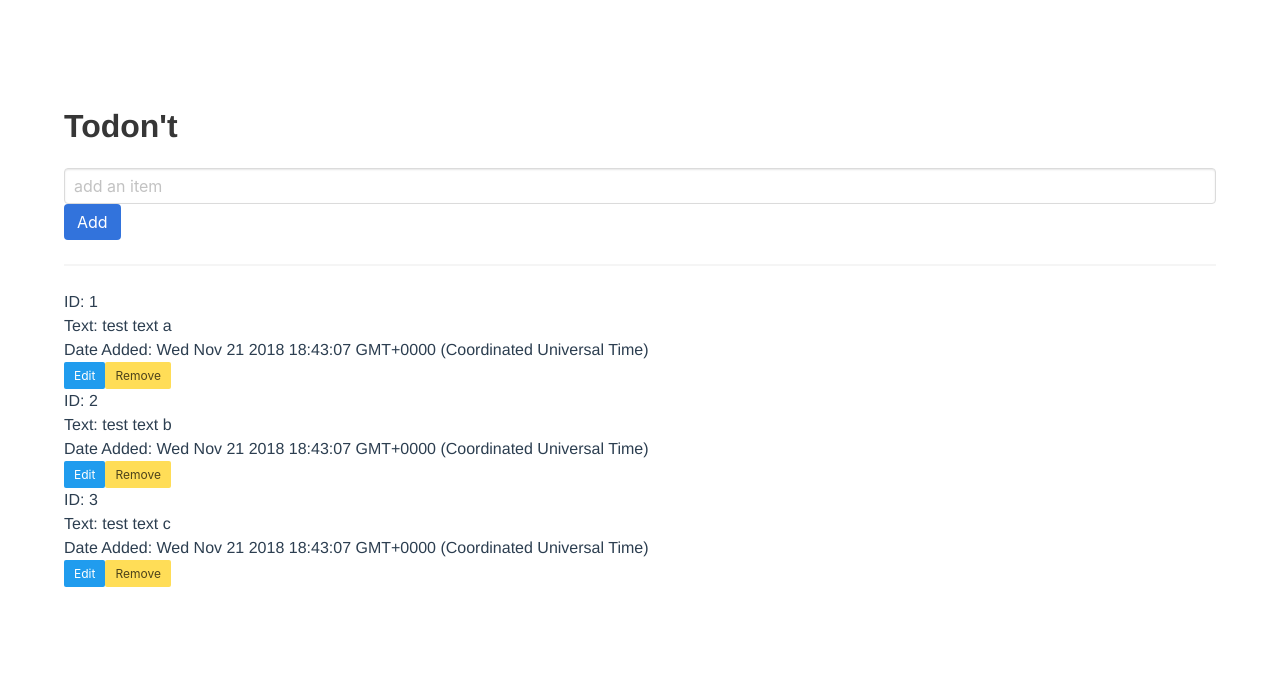
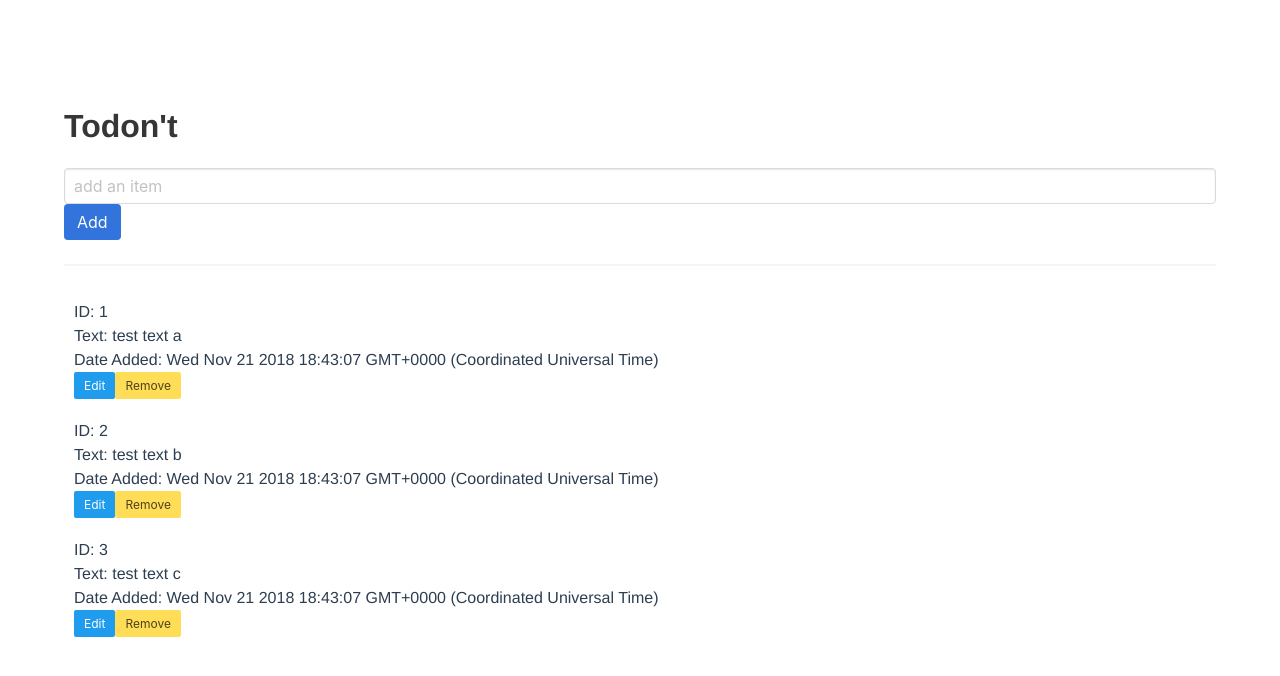
Before and after one commit to adamwhitlock1/quont-vue, a Vue app: page / in a window 1280 px wide. Shown: the top 676 px of the page. Built offline with nearby package versions, Linux system fonts and the light colour scheme.

Commit message:
more styling

```diff
--- a/src/components/sample1.vue
+++ b/src/components/sample1.vue
@@ -15,7 +15,11 @@
         <hr />
 
         <draggable v-model="items" @start="drag = true;" @end="drag = false;">
-          <div v-for="(item, index) in items" v-bind:key="item.id">
+          <div
+            v-for="(item, index) in items"
+            v-bind:key="item.id"
+            class="the-item"
+          >
             ID: {{ index + 1 }}<br />
             Text: {{ item.text }}<br />
             Date Added: {{ item.date }}<br />
@@ -103,22 +107,25 @@ a {
   color: #42b983;
 }
 
-.draggable,
+.the-item {
+  padding: 10px;
+}
+
 .sortable-chosen {
   transition: 0.4s;
   background-color: rgba(0, 0, 0, 0.4);
-  padding: 20px;
+  padding: 30px;
 }
 
 .sortable-ghost {
   background-color: orange;
-  padding: 20px;
+  padding: 30px;
   transition: 0.4s;
 }
 
 .sortable-drag {
   background-color: rgba(0, 0, 0, 0.2);
-  padding: 20px;
+  padding: 30px;
   transition: 0.4s;
 }
 </style>
```
